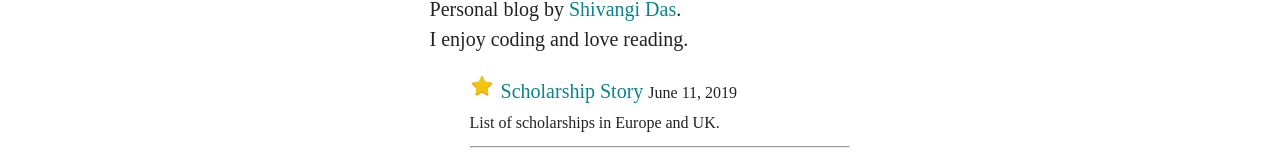
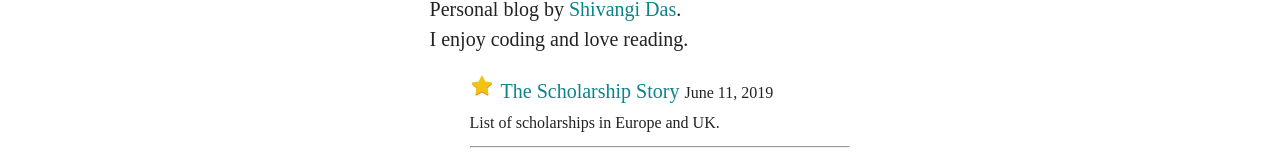
Before and after one commit to shivangidas/blog, a React (Create React App) app: page / in a window 1280 px wide. Shown: the part 111-268 px from the top of the page. Built offline with nearby package versions, Linux system fonts and the light colour scheme.

Commit message:
removing vulnerabilities + typo

```diff
--- a/package.json
+++ b/package.json
@@ -10,7 +10,7 @@
     "react": "^16.8.1",
     "react-dom": "^16.8.1",
     "react-router-dom": "^4.3.1",
-    "react-scripts": "2.1.3",
+    "react-scripts": "^3.0.1",
     "react-styleguidist": "^8.0.6",
     "react-toggle": "^4.0.2"
   },
--- a/src/Links.js
+++ b/src/Links.js
@@ -8,7 +8,7 @@ export default class Links extends Component {
         <Bio />
         <ul>
           <li key="6">
-            <Link to="/ScholarshipStory">Scholarship Story</Link>{" "}
+            <Link to="/ScholarshipStory">The Scholarship Story</Link>{" "}
             <small>June 11, 2019</small>
             <br />
             <small>List of scholarships in Europe and UK.</small>
--- a/src/posts/ScholarshipStory.js
+++ b/src/posts/ScholarshipStory.js
@@ -4,7 +4,7 @@ class Post extends Component {
   render() {
     return (
       <>
-        <h1>Scholarship Story</h1>
+        <h1>The Scholarship Story</h1>
         <small>June 11th, 2019</small>
 
         <article>
```
Also changed, not shown: 1 other file (tests, documents, lock files or other folders).
